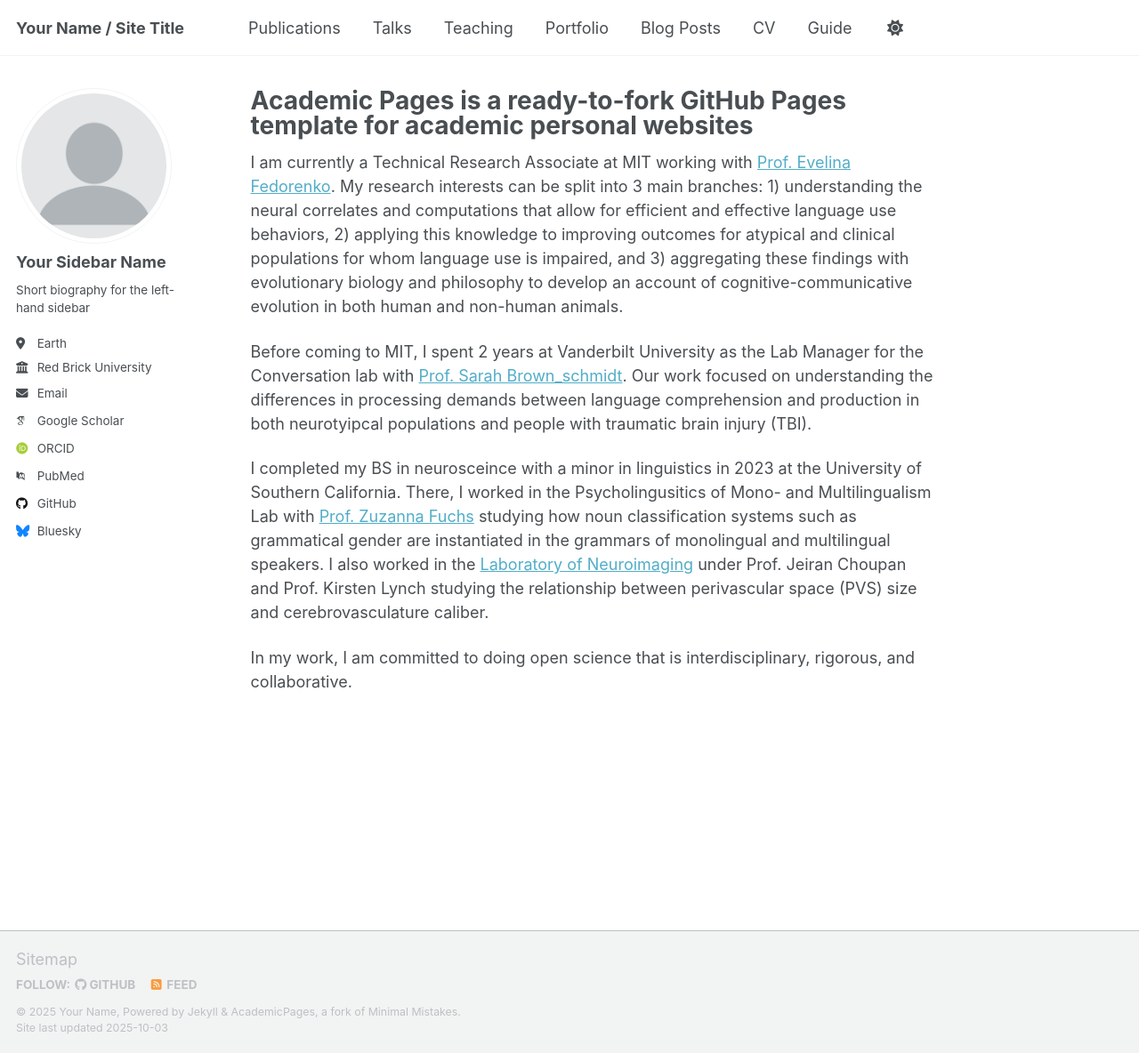
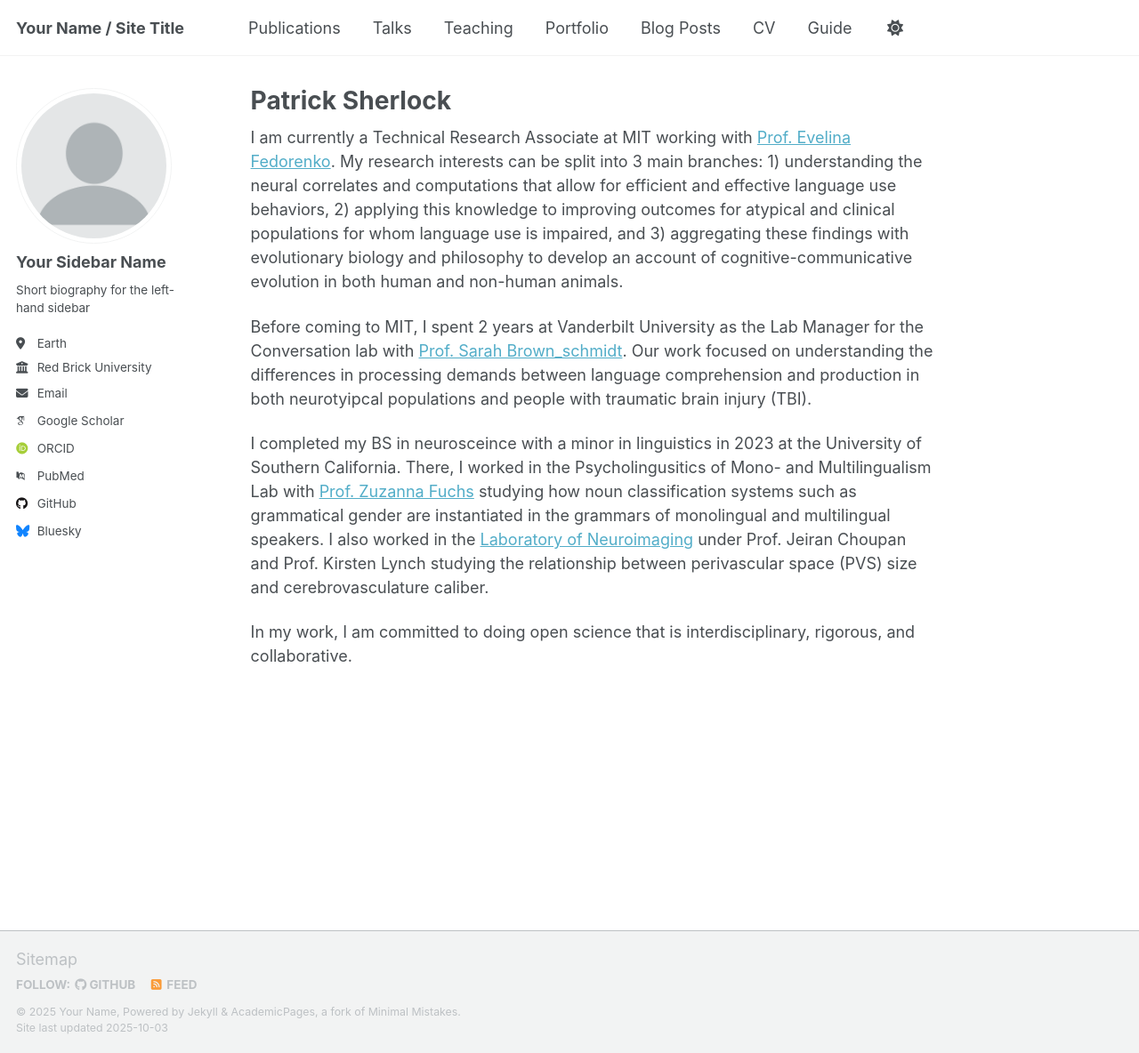
Before and after one commit to patricksherlock/patricksherlock.github.io, a Jekyll site: the page built from _pages/about.md, in a window 1280 px wide and 1184 px high. Shown: the whole window at 89% size. Built offline with Jekyll 4.4.1, drawn with Linux system fonts in a browser that asks for light colours; some web fonts are replaced; a script that is not in the unit is left out.

Commit message:
Update about.md

```diff
--- a/_pages/about.md
+++ b/_pages/about.md
@@ -1,6 +1,6 @@
 ---
 permalink: /
-title: "Academic Pages is a ready-to-fork GitHub Pages template for academic personal websites"
+title: "Patrick Sherlock"
 author_profile: true
 redirect_from:
   - /about/
```
